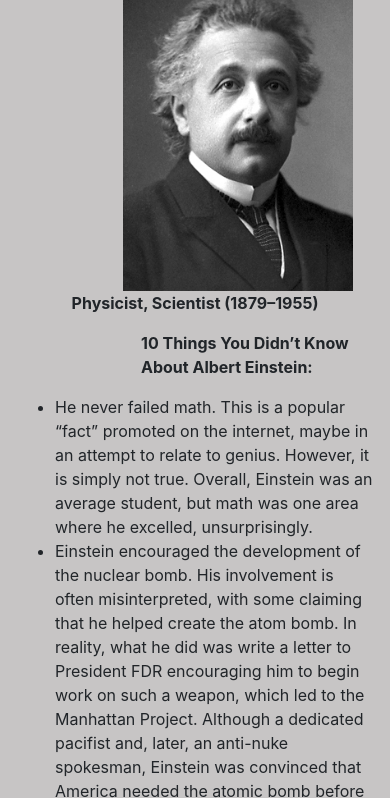
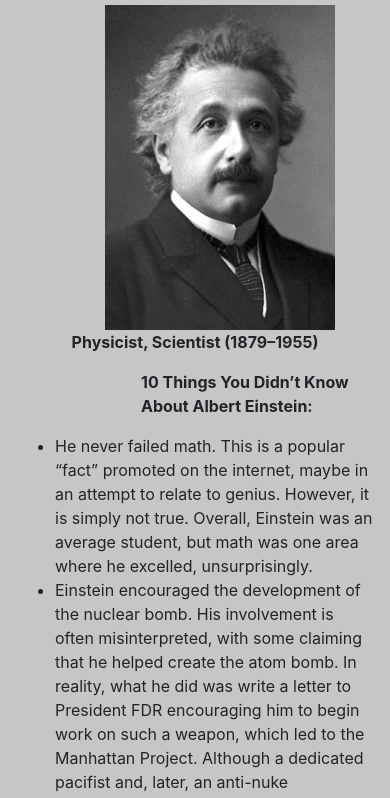
Before and after one commit to AMAHMERCY/code-buddy, a plain HTML site: page index.html in a window 390 px wide. Shown: the part 249-1047 px from the top of the page. Drawn offline with nearby package versions, Linux system fonts and the light colour scheme.

Commit message:
modified my code

```diff
--- a/style.css
+++ b/style.css
@@ -63,9 +63,9 @@ h3{
 @media(max-width:600px){
     .alb-pic{
         position: relative;
-        left: 30%;
+        left: 25%;
     }
     .hero-img{
-        margin-top: 30%;
+        margin-top: 40%;
 }
     }
```
